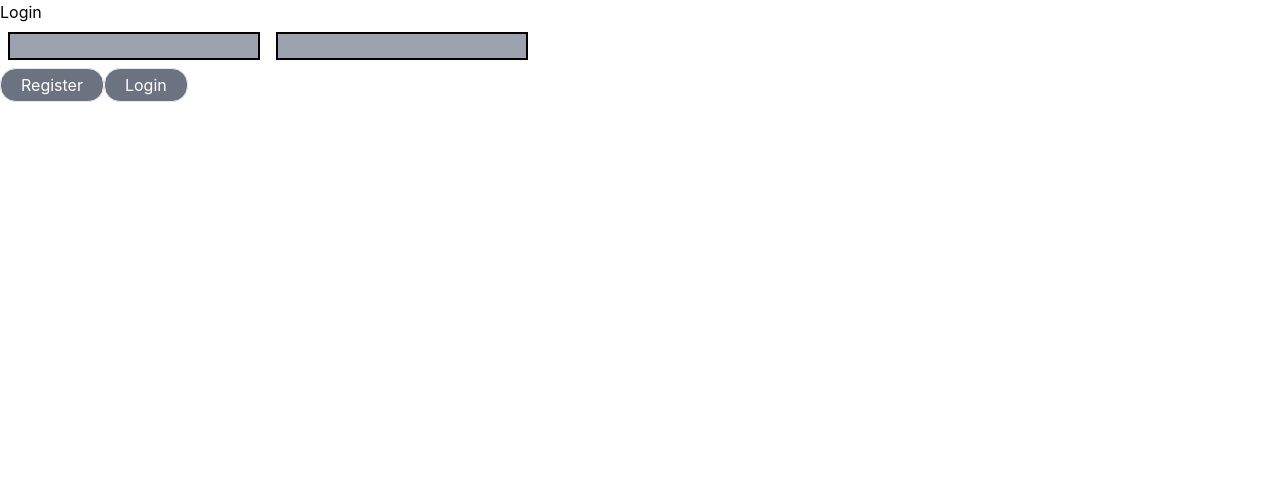
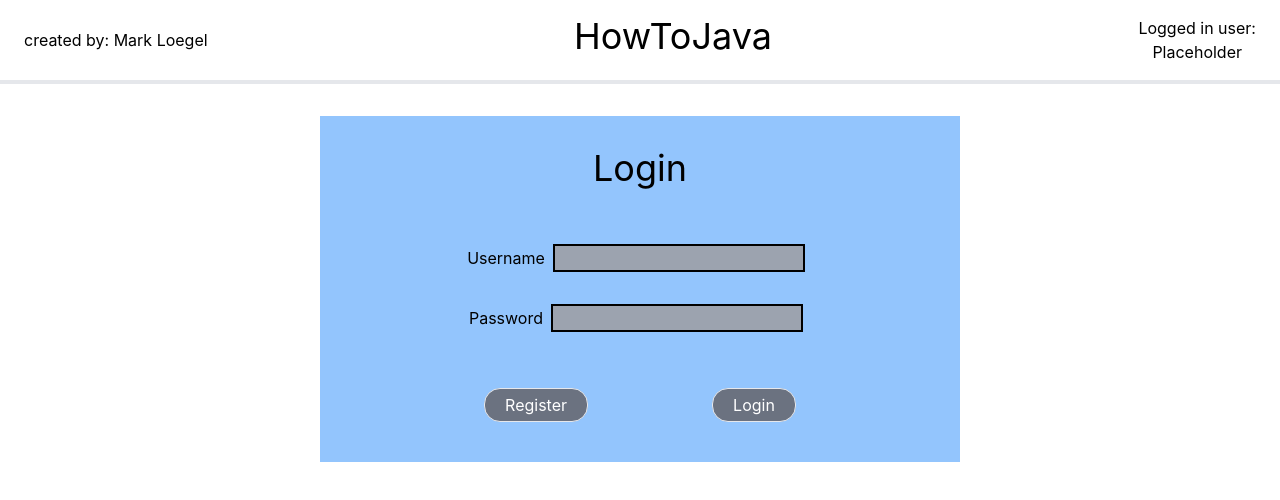
Before and after one commit to meloegel/HowToJavaFE, a React (Create React App) app: page / in a window 1280 px wide. Shown: the top 500 px of the page. Built offline with nearby package versions, Linux system fonts and the light colour scheme.

Commit message:
added some styling to login page

```diff
--- a/src/components/account/Login.tsx
+++ b/src/components/account/Login.tsx
@@ -4,6 +4,7 @@ import loginSchema from "../../validation/loginSchema";
 import useFetch from "../../hooks/useFetch";
 import { useHistory } from "react-router";
 import Button from "../common/button/button";
+import Header from "../common/header";
 
 const initialFormValues = {
   username: "",
@@ -84,8 +85,12 @@ export default function Login() {
 
   return (
     <div>
-      <form onSubmit={onSubmit}>
-        <h2>Login</h2>
+      <Header />
+      <form onSubmit={onSubmit} className="bg-blue-300 w-1/2 m-auto p-4">
+        <h2 className="text-center text-4xl p-4 mb-2">Login</h2>
+        <div className="text-center p-4">
+          <div className="p-2">
+            <label>Username</label>
             <input
               className="bg-gray-400 border-2 border-black m-2"
               value={formValues.username}
@@ -93,6 +98,9 @@ export default function Login() {
               name="username"
               type="text"
             />
+          </div>
+          <div className="p-2">
+            <label>Password</label>
             <input
               className="bg-gray-400 border-2 border-black m-2"
               value={formValues.password}
@@ -100,11 +108,13 @@ export default function Login() {
               name="password"
               type="text"
             />
+          </div>
+        </div>
         <div>
           <div>{formErrors.username}</div>
           <div>{formErrors.password}</div>
         </div>
-        <div>
+        <div className="flex justify-evenly p-6">
           <Button
             text="Register"
             onClick={() => {
--- a/src/components/common/header.tsx
+++ b/src/components/common/header.tsx
@@ -1,9 +1,9 @@
 export default function Header() {
   return (
-    <div className="flex justify-evenly ">
-      <h3>created by: Mark Loegel</h3>
+    <div className="flex justify-between p-4 mb-8 border-b-4">
+      <h3 className="flex items-center px-2">created by: Mark Loegel</h3>
       <h1 className="text-4xl">HowToJava</h1>
-      <div className="">
+      <div className=" text-center px-2">
         <h4>Logged in user:</h4>
         <h3>Placeholder</h3>
       </div>
--- a/src/components/homePage.tsx
+++ b/src/components/homePage.tsx
@@ -7,8 +7,8 @@ export default function HomePage() {
     return (
         <div>
             <Header />
-            <div>
-                <NavBar active={"home"}/>
+            <div className="mt-8">
+               <NavBar active={"home"}/>
             </div>
         </div>
     )
```
Lines whose indentation alone changed are shown as unchanged.
